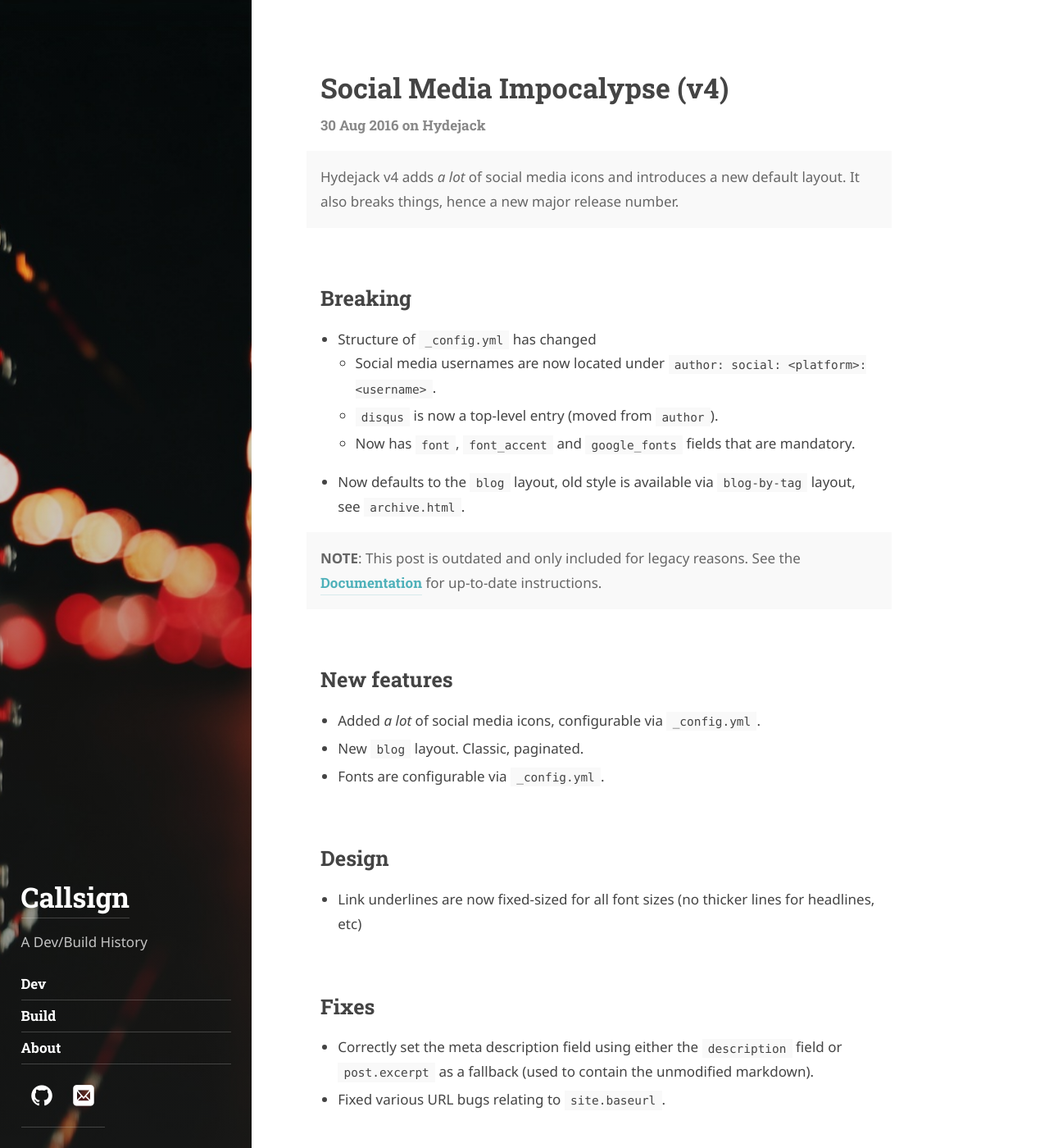
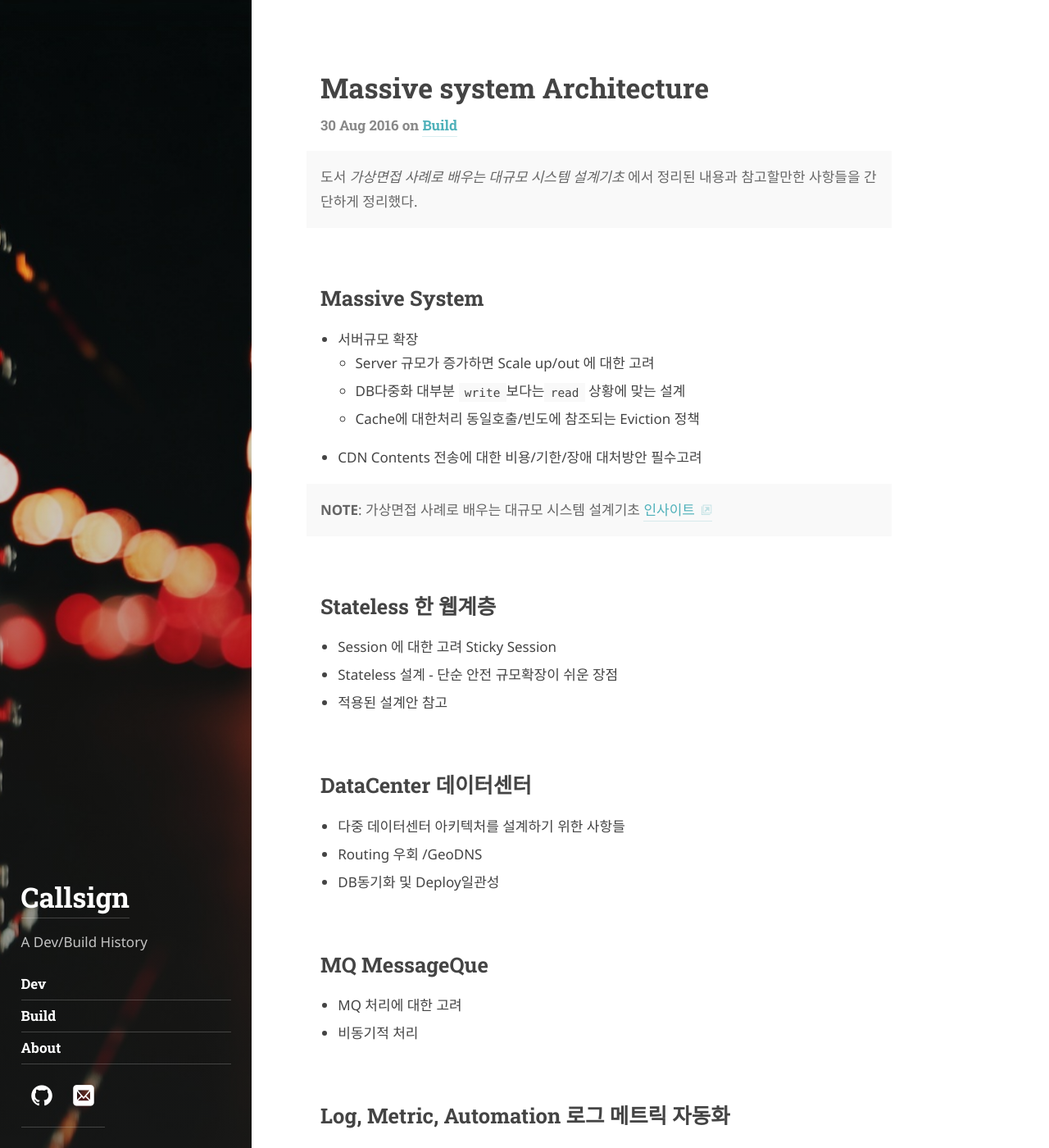
Before and after one commit to callsign88/callsign88.github.io, a Jekyll site: the page built from _posts/2016-08-30-social-media-impocalypse.md, in a window 1280 px wide and 1400 px high. Shown: the whole window at 82% size. Built offline with Jekyll 4.4.1, drawn with Linux system fonts in a browser that asks for light colours; some web fonts are replaced; some of the changed text lies outside the part shown.

Commit message:
Update: Transform social media post into Massive System Architecture notes

```diff
--- a/_posts/2016-08-30-social-media-impocalypse.md
+++ b/_posts/2016-08-30-social-media-impocalypse.md
@@ -1,45 +1,46 @@
 ---
 layout: post
-title: Social Media Impocalypse (v4)
+title: Massive system Architecture
 description: >
-  Hydejack v4 adds *a lot* of social media icons and introduces a new default layout.
-  It also breaks things, hence a new major release number.
-tags: [hydejack]
+  도서 *가상면접 사례로 배우는 대규모 시스템 설계기초* 에서 정리된 내용과 참고할만한 사항들을 간단하게 정리했다.
+tags: [Build]
 excerpt_separator: <!--more-->
 ---
 
-## Breaking
-* Structure of `_config.yml` has changed
-  * Social media usernames are now located under `author: social: <platform>: <username>`.
-  * `disqus` is now a top-level entry (moved from `author`).
-  * Now has `font`, `font_accent` and `google_fonts` fields that are mandatory.
-* Now defaults to the `blog` layout, old style is available via `blog-by-tag` layout, see `archive.html`.
+## Massive System
+* 서버규모 확장
+  * Server 규모가 증가하면 Scale up/out 에 대한 고려
+  * DB다중화 대부분 `write`보다는`read` 상황에 맞는 설계
+  * Cache에 대한처리 동일호출/빈도에 참조되는 Eviction 정책
+* CDN Contents 전송에 대한 비용/기한/장애 대처방안 필수고려
 
 <!--more-->
 
-**NOTE**: This post is outdated and only included for legacy reasons.
-See the [Documentation][docs]{:.heading.flip-title} for up-to-date instructions.
+**NOTE**: 가상면접 사례로 배우는 대규모 시스템 설계기초 [인사이트](https://blog.insightbook.co.kr/2021/07/22/)
 {:.message}
 
-## New features
-* Added *a lot* of social media icons, configurable via `_config.yml`.
-* New `blog` layout. Classic, paginated.
-* Fonts are configurable via `_config.yml`.
+## Stateless 한 웹계층
+* Session 에 대한 고려 Sticky Session
+* Stateless 설계 - 단순 안전 규모확장이 쉬운 장점
+* 적용된 설계안 참고
 
-## Design
-* Link underlines are now fixed-sized for all font sizes (no thicker lines for headlines, etc)
+## DataCenter 데이터센터
+* 다중 데이터센터 아키텍처를 설계하기 위한 사항들
+* Routing 우회 /GeoDNS
+* DB동기화 및 Deploy일관성
 
-## Fixes
-* Correctly set the meta description field using either the `description` field or `post.excerpt` as a fallback (used
-  to contain the unmodified markdown).
-* Fixed various URL bugs relating to `site.baseurl`.
+## MQ MessageQue
+* MQ 처리에 대한 고려
+* 비동기적 처리
 
-## Internal
-* Refactoring, preventing code duplications, heavier usage of `includes`.
+## Log, Metric, Automation 로그 메트릭 자동화
+* Log 집합체 문제를 보다쉽게
+* Metric 각종 지표들 수집
+* 자동화 도구들
 
 ***
 
-[Get *Social Media Impocalypse* on GitHub](https://github.com/qwtel/hydejack/releases)
+[See *System Design Interview* on Youtube](https://www.youtube.com/watch?v=i7twT3x5yv8)
 
 
 [docs]: ../docs/7.5.2/index.md
```
